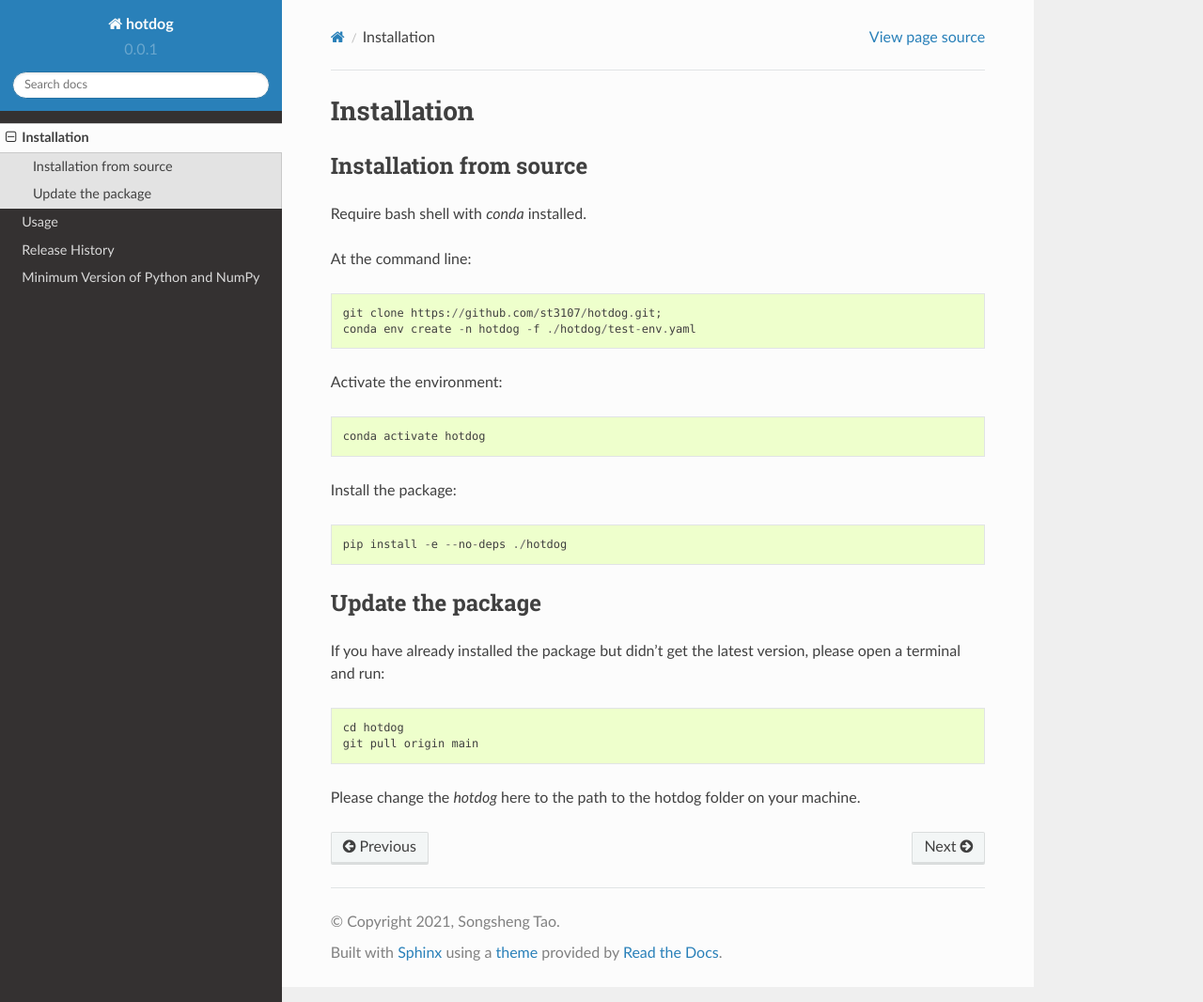
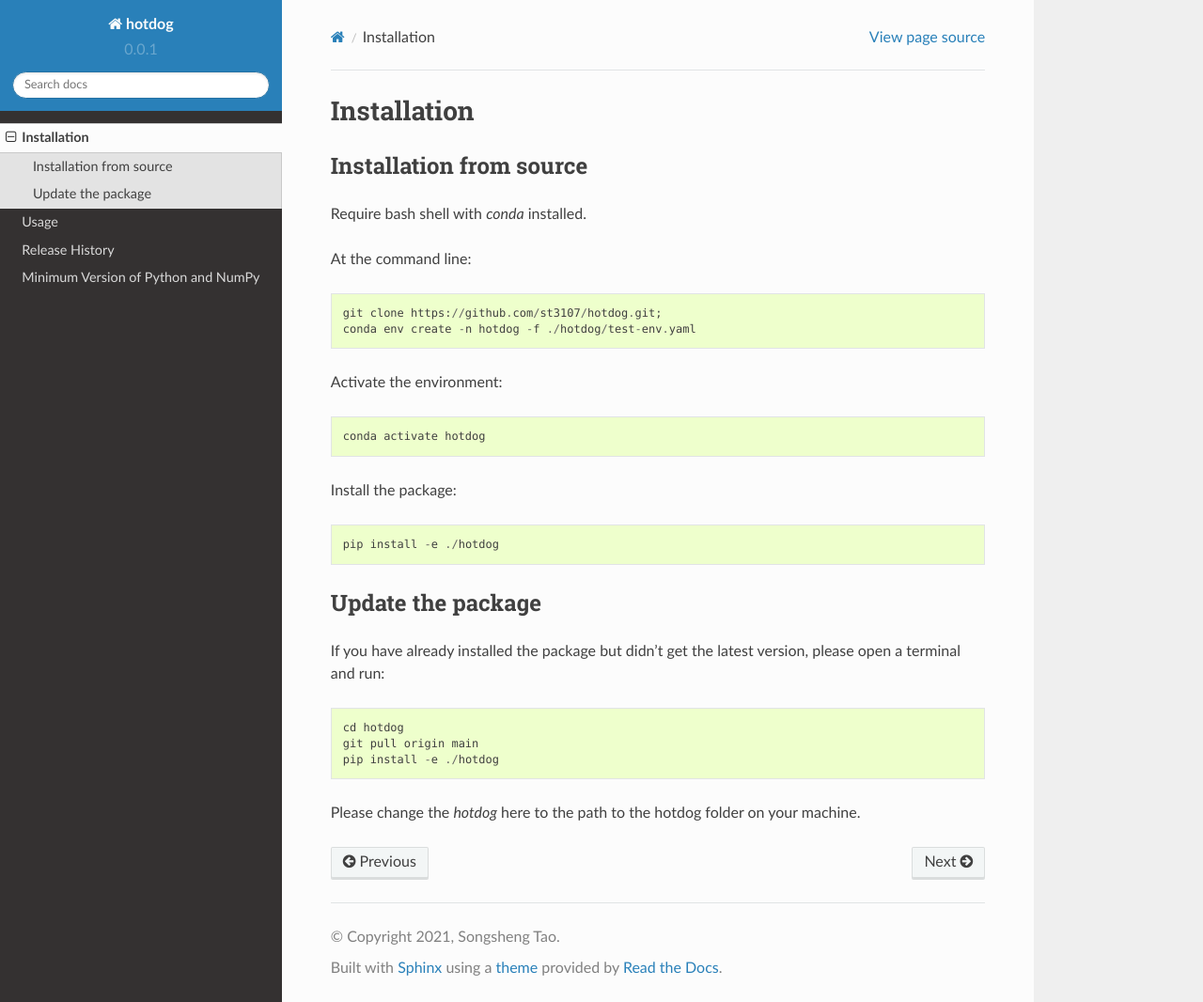
Before and after one commit to st3107/hotdog, a Sphinx documentation site: the page built from docs/source/installation.rst, in a window 1280 px wide and 1066 px high. Shown: the whole window at 94% size. Built offline with Sphinx 7.4.7 and the Read the Docs theme 2.0.0, drawn with Linux system fonts in a browser that asks for light colours.

Commit message:
DOC: add docs for update

```diff
--- a/docs/source/installation.rst
+++ b/docs/source/installation.rst
@@ -18,7 +18,7 @@ Activate the environment::
 
 Install the package::
 
-    pip install -e --no-deps ./hotdog
+    pip install -e ./hotdog
 
 
 
@@ -29,5 +29,6 @@ If you have already installed the package but didn't get the latest version, ple
 
     cd hotdog
     git pull origin main
+    pip install -e ./hotdog
 
 Please change the `hotdog` here to the path to the hotdog folder on your machine.
```
